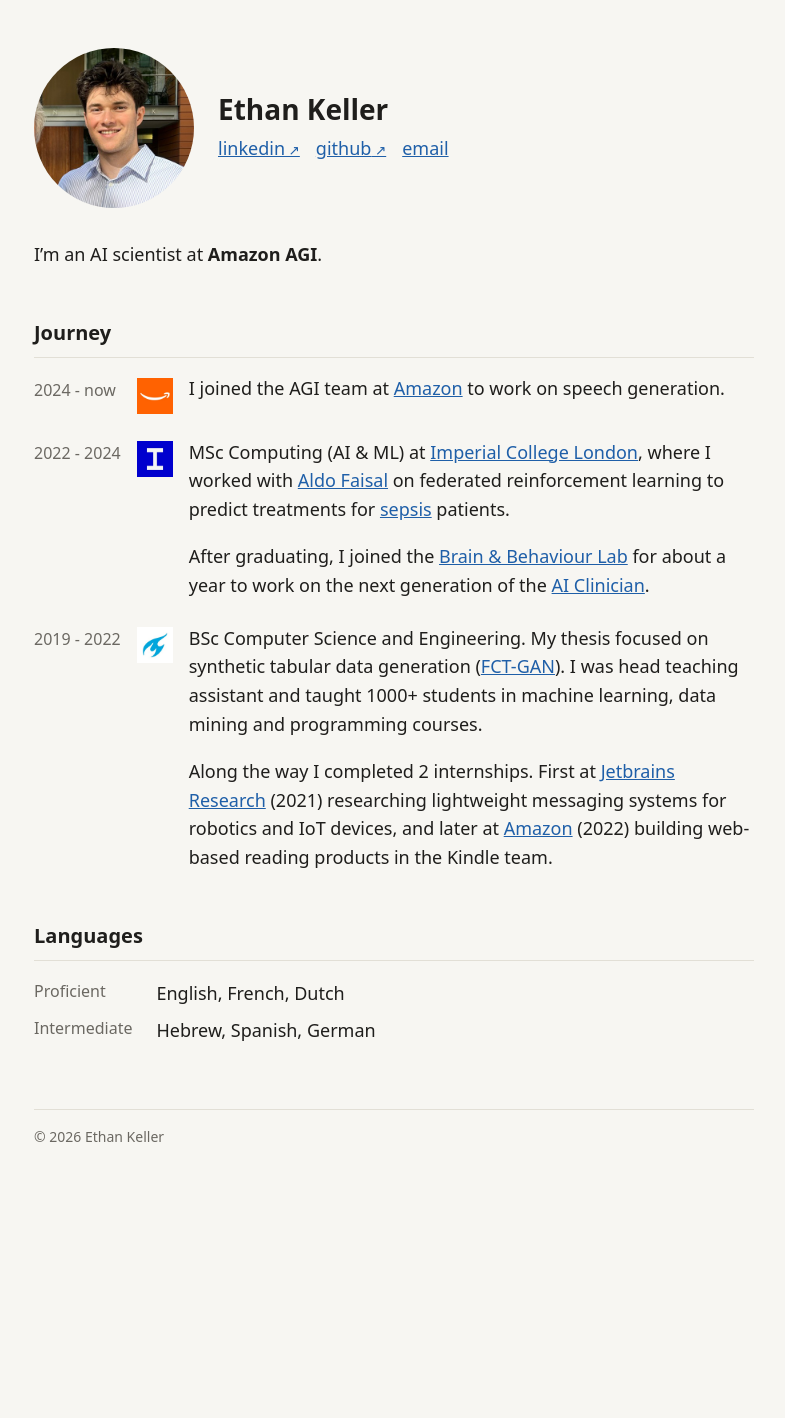
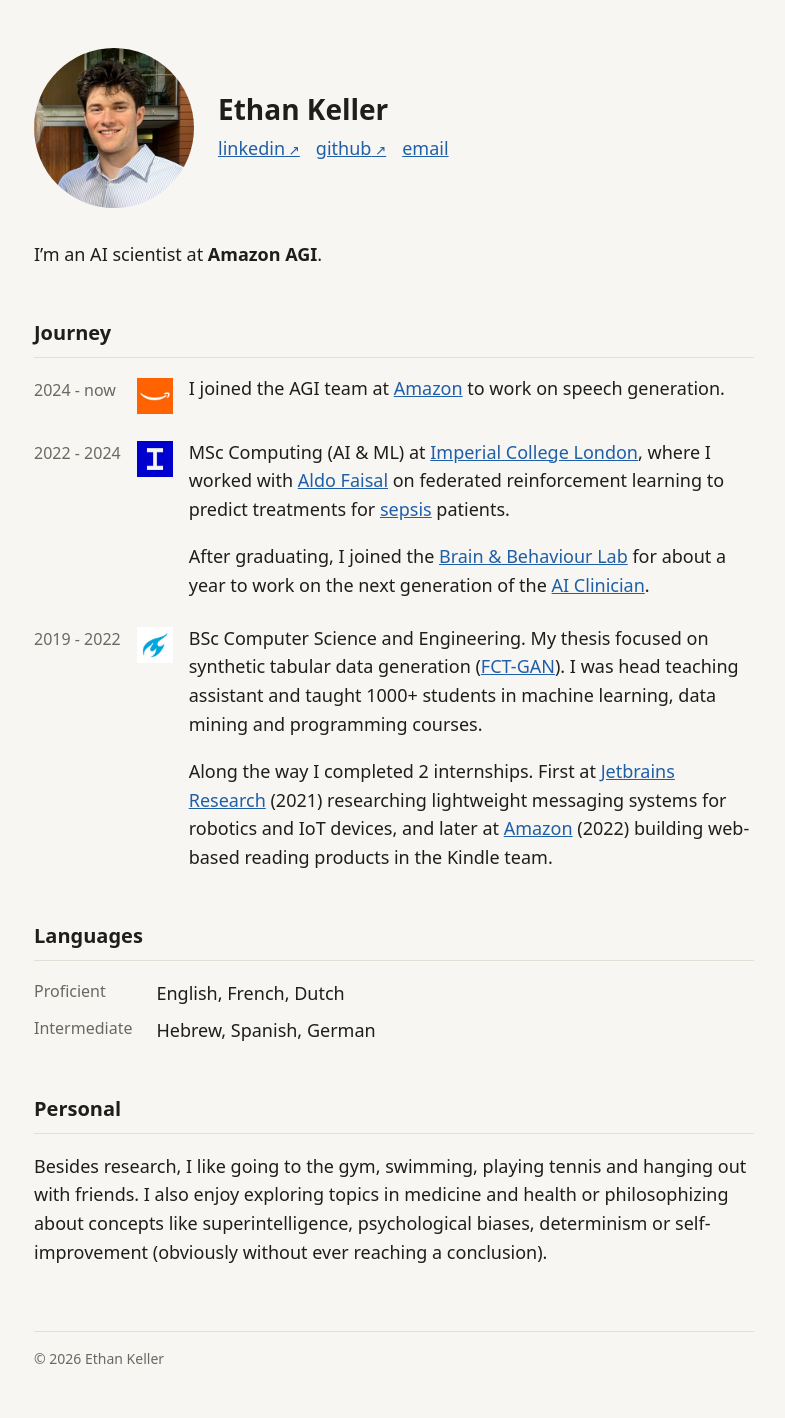
Before and after one commit to ethan-keller/ethan-keller.github.io, a Jekyll site: the page built from index.md, in a window 1280 px wide. Shown: the whole page, without its empty margins (246-1031 px from the left). Built offline with Jekyll 4.4.1, drawn with Linux system fonts in a browser that asks for light colours; before the commit the page ends 1196 px from its top, so only the background shows below that.

Commit message:
Add personal section

```diff
--- a/index.md
+++ b/index.md
@@ -48,6 +48,10 @@ Along the way I completed 2 internships. First at [Jetbrains Research](https://w
   <dt>Intermediate</dt><dd>Hebrew, Spanish, German</dd>
 </dl>
 
+## Personal
+
+Besides research, I like going to the gym, swimming, playing tennis and hanging out with friends. I also enjoy exploring topics in medicine and health or philosophizing about concepts like superintelligence, psychological biases, determinism or self-improvement (obviously without ever reaching a conclusion).
+
 <script>
 mail.onclick = function (e) {
   e.preventDefault();
```
